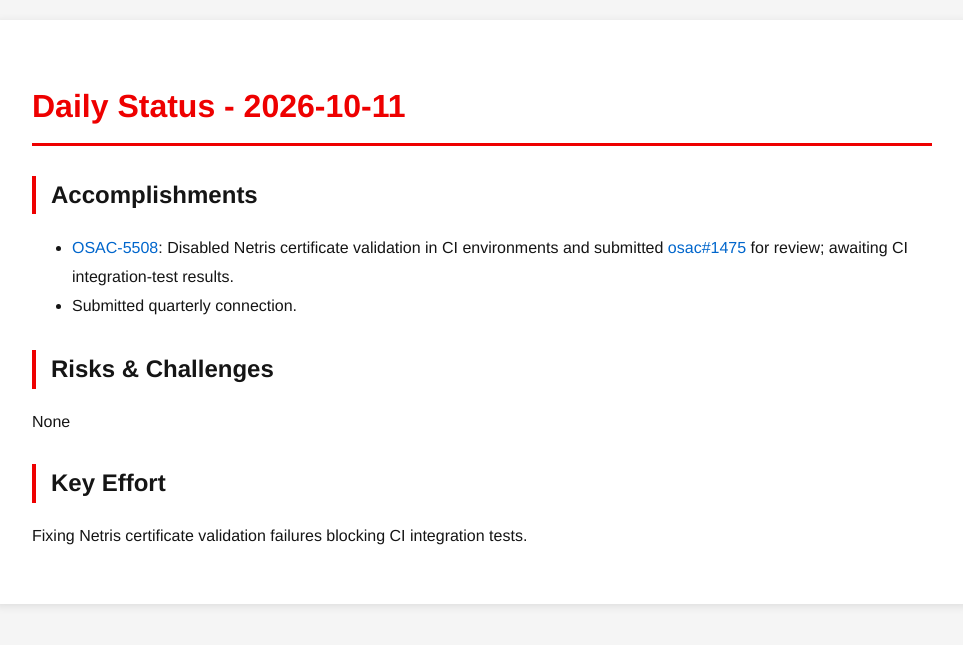
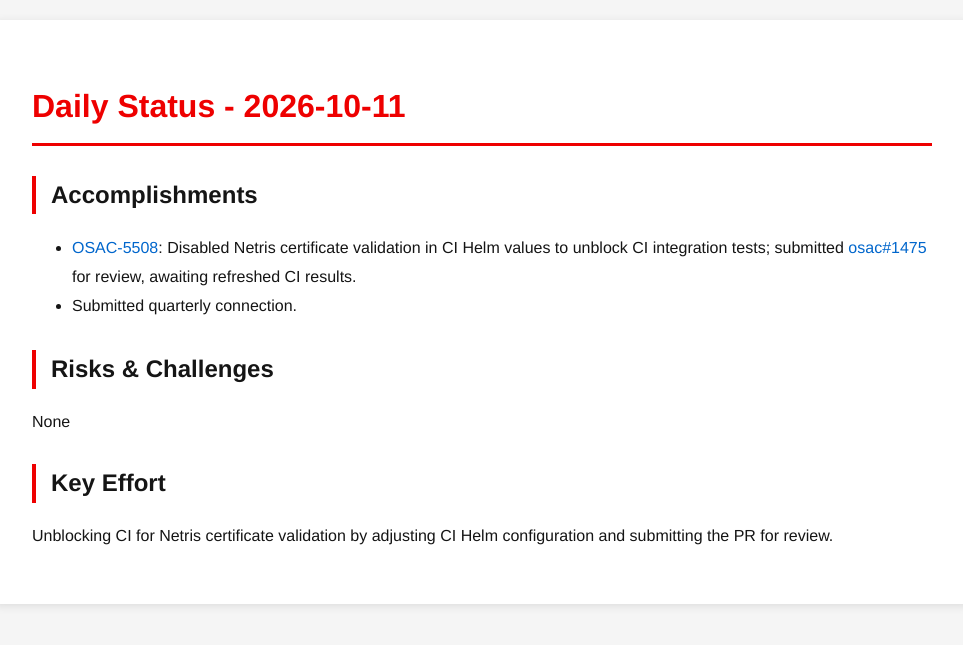
Before and after one commit to tzvatot/daily-status, a Jekyll site: the page built from 2026-10-11.md, in a window 1280 px wide. Shown: the top 645 px of the page, without its empty margins (158-1121 px from the left). Built offline with Jekyll 4.4.1, drawn with Linux system fonts in a browser that asks for light colours.

Commit message:
Daily status update - 2026-10-11

```diff
--- a/2026-10-11.md
+++ b/2026-10-11.md
@@ -7,11 +7,11 @@
 # Daily Status - 2026-10-11
 
 ## Accomplishments
-- [OSAC-5508](https://redhat.atlassian.net/browse/OSAC-5508): Disabled Netris certificate validation in CI environments and submitted [osac#1475](https://github.com/osac-project/osac/pull/1475) for review; awaiting CI integration-test results.
+- [OSAC-5508](https://redhat.atlassian.net/browse/OSAC-5508): Disabled Netris certificate validation in CI Helm values to unblock CI integration tests; submitted [osac#1475](https://github.com/osac-project/osac/pull/1475) for review, awaiting refreshed CI results.
 - Submitted quarterly connection.
 
 ## Risks & Challenges
 None
 
 ## Key Effort
-Fixing Netris certificate validation failures blocking CI integration tests.
+Unblocking CI for Netris certificate validation by adjusting CI Helm configuration and submitting the PR for review.
```
